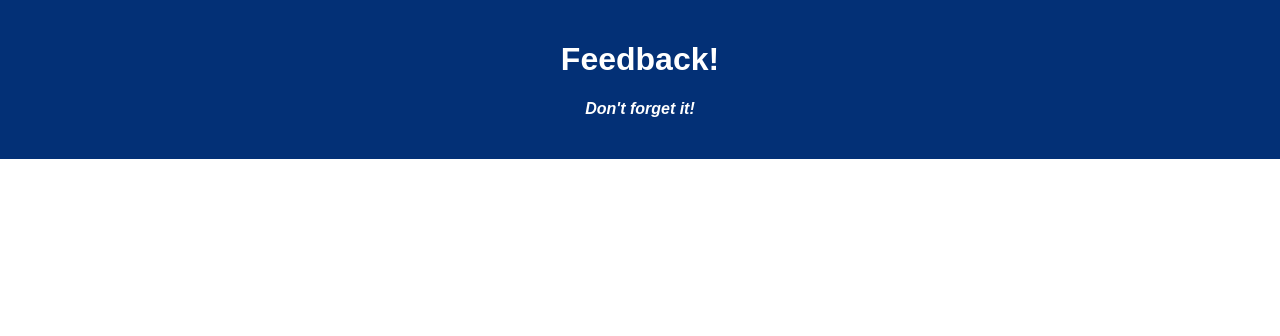
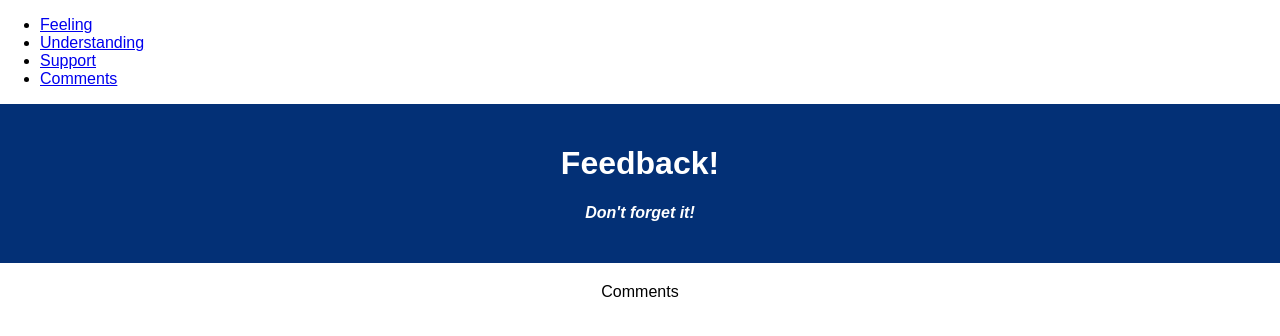
Before and after one commit to kelseypeterson1/weekend-redux-feedback-loop, a React (Create React App) app: page /#/comments in a window 1280 px wide. Shown: the top 336 px of the page. Built offline with nearby package versions, Linux system fonts and the light colour scheme.

Commit message:
created routes to newly created components

```diff
--- a/src/components/App/App.jsx
+++ b/src/components/App/App.jsx
@@ -1,16 +1,52 @@
 import React from 'react';
 import axios from 'axios';
+import { HashRouter as Router, Route, Link } from 'react-router-dom'
 import './App.css';
+import Comments from '../Comments/Comments.jsx';
+import Feeling from '../Feeling/Feeling.jsx';
+import Support from '../Support/Support.jsx';
+import Understanding from '../Understanding/Understanding.jsx';
 
 function App() {
 
+  // remove nav bar when done with project
   return (
+    <Router>
+            <ul>
+          <li>
+            <Link to='/feeling'>Feeling</Link>
+          </li>
+          <li>
+            <Link to='/understanding'>Understanding</Link>
+          </li>
+          <li>
+            <Link to='/support'>Support</Link>
+          </li>
+          <li>
+            <Link to='/comments'>Comments</Link>
+          </li>
+        </ul>
     <div className='App'>
       <header className='App-header'>
         <h1 className='App-title'>Feedback!</h1>
         <h4>Don't forget it!</h4>
       </header>
+
+      <Route path="/feeling" exact>
+          <Feeling />
+        </Route>
+        <Route path="/understanding">
+          <Understanding />
+        </Route>
+        <Route path="/support" exact>
+          <Support />
+        </Route>
+        <Route path="/comments">
+          <Comments />
+        </Route>
+
     </div>
+    </Router>
   );
 }
 
--- /dev/null
+++ b/src/components/Comments/Comments.jsx
@@ -0,0 +1,9 @@
+function Comments() {
+    return(
+        <>
+            <p>Comments</p>
+        </>
+    )
+}
+
+export default Comments;
--- /dev/null
+++ b/src/components/Feeling/Feeling.jsx
@@ -0,0 +1,9 @@
+function Feeling() {
+    return(
+        <>
+            <p>Feeling</p>
+        </>
+    )
+}
+
+export default Feeling;
--- /dev/null
+++ b/src/components/Support/Support.jsx
@@ -0,0 +1,9 @@
+function Support() {
+    return(
+        <>
+            <p>Support</p>
+        </>
+    )
+}
+
+export default Support;
--- /dev/null
+++ b/src/components/Understanding/Understanding.jsx
@@ -0,0 +1,9 @@
+function Understanding() {
+    return(
+        <>
+        <p>Understanding</p>
+        </>
+    )
+}
+
+export default Understanding;
```
